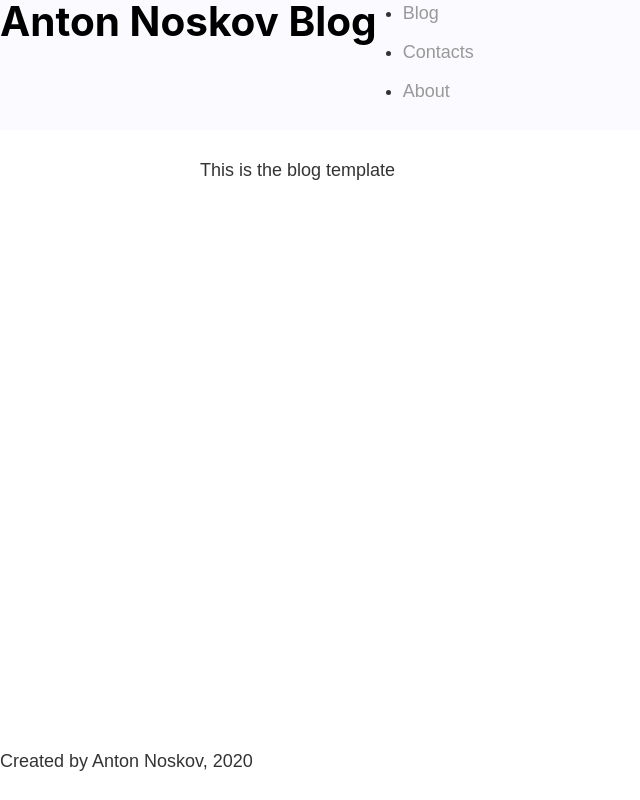
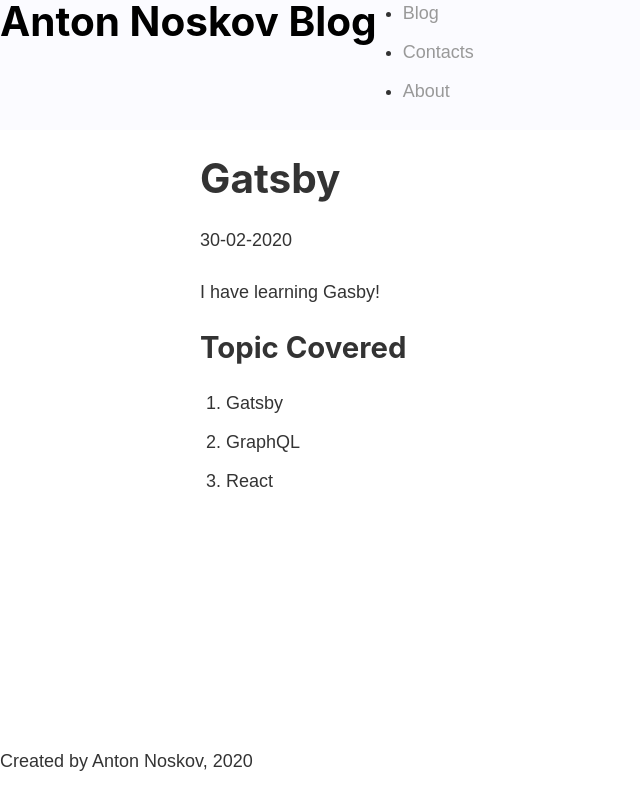
Before and after one commit to annoskov/simple-blog, a Gatsby site: page /blog/gatsby in a window 1280 px wide. Shown: the whole page, without its empty margins (0-640 px from the left). Built offline with nearby package versions, Linux system fonts and the light colour scheme; Gatsby itself is replaced by a stand-in of ours.

Commit message:
Added post data in blog template

```diff
--- a/src/templates/blog.tsx
+++ b/src/templates/blog.tsx
@@ -1,12 +1,29 @@
-import * as React from 'react';
-import Layout from '../components/layout';
+import * as React from "react"
+import { graphql } from "gatsby"
 
-const Blog = () => {
+import Layout from "../components/layout"
+
+export const query = graphql`
+    query($slug: String!) {
+        markdownRemark(fields: {slug: {eq: $slug}}) {
+            frontmatter {
+                title
+                date
+            }
+            html
+        }
+    }
+
+`
+
+const Blog = (props) => {
   return (
     <Layout>
-      This is the blog template
+      <h1>{props.data.markdownRemark.frontmatter.title}</h1>
+      <p>{props.data.markdownRemark.frontmatter.date}</p>
+      <div dangerouslySetInnerHTML={{__html: props.data.markdownRemark.html}}></div>
     </Layout>
   )
 }
 
-export default Blog;
+export default Blog
```
